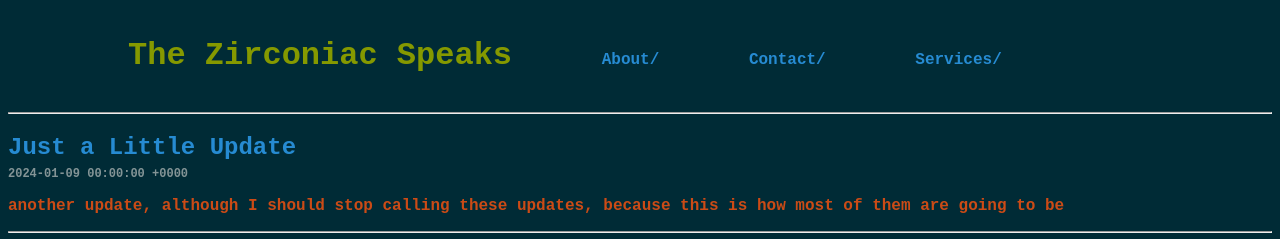
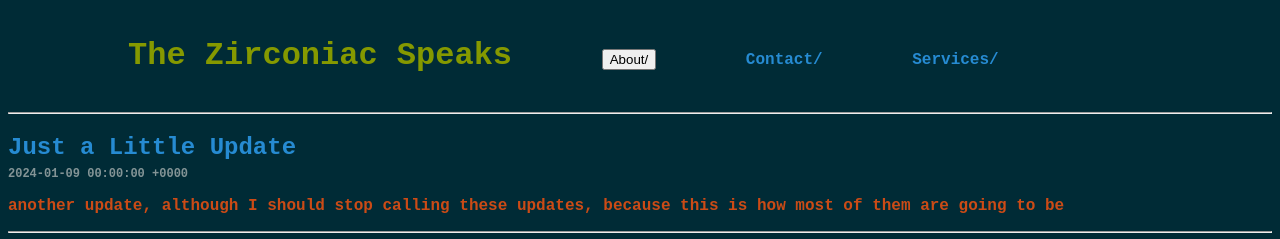
Before and after one commit to ZirconiaCubed3v2/ZirconiaCubed3v2.github.io, a Jekyll site: the page built from index.html, in a window 1280 px wide. Shown: the top 239 px of the page. Built offline with Jekyll 4.4.1, drawn with Linux system fonts in a browser that asks for light colours; some web fonts are replaced; the list of posts is cut into pages by our own code.

Commit message:
trying out some navbar stuff

```diff
--- a/_layouts/default.html
+++ b/_layouts/default.html
@@ -13,9 +13,9 @@
 
     <ul class="navbar" style="list-style:none;">
       <li style="display:inline-block;padding-left:5em;"><h1 id="sitetitle"><a href="/" style="color:#859900">{{ site.name }}</a><h1></li>
-      <li style="display:inline-block;padding-left:5em;"><a href="/info/about.html">About/</a><p class="noselect"></p></li>
-      <li style="display:inline-block;padding-left:5em;"><a href="/info/contact.html">Contact/</a><p class="noselect"></p></li>
-      <li style="display:inline-block;padding-left:5em;"><a href="/info/services.html">Services/</a><p class="noselect"></p></li>
+      <li style="display:inline-block;padding-left:5em;"><button onclick="window.location.href='/info/about'">About/</li>
+      <li style="display:inline-block;padding-left:5em;"><a href="/info/contact.html">Contact/</a></li>
+      <li style="display:inline-block;padding-left:5em;"><a href="/info/services.html">Services/</a></li>
     </ul>
     <hr style="color:#b58900">
   </head>
```
